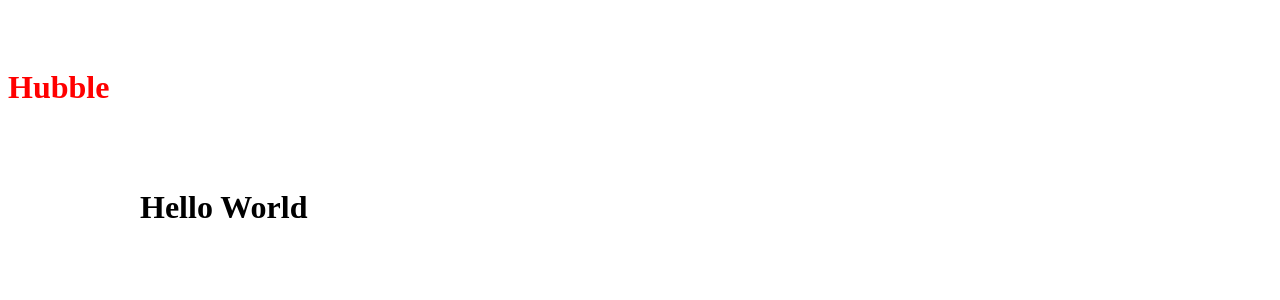
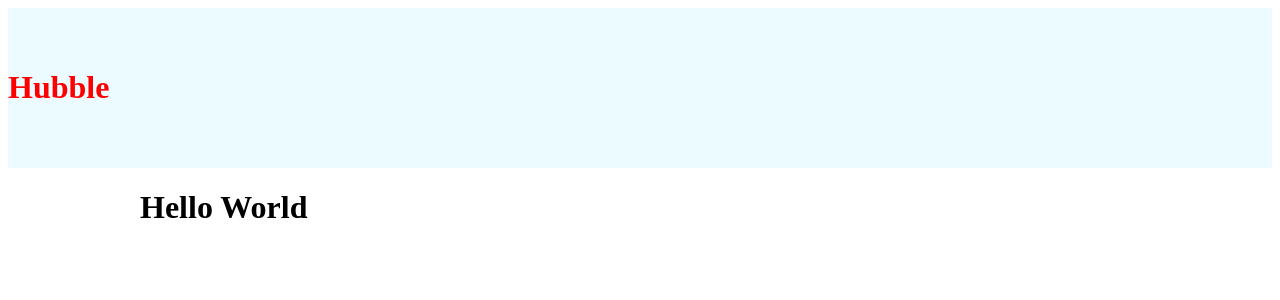
Before and after one commit to MadeByIbukunoluwa/huddle, a React (Create React App) app: page / in a window 1280 px wide. Shown: the top 300 px of the page. Built offline with nearby package versions, Linux system fonts and the light colour scheme.

Commit message:
changed bg prop to theme prop

```diff
--- a/src/Components/styles/Header.styled.js
+++ b/src/Components/styles/Header.styled.js
@@ -1,7 +1,8 @@
 import styled from "styled-components";
 
 export const StyledHeader = styled.header`
-    background-color:${({bg}) => bg};
+    /* background-color:${({bg}) => bg}; */
+    background-color:${({theme}) => theme.colors.header};
     padding: 40px 0 ;
 
     h1 {
```
